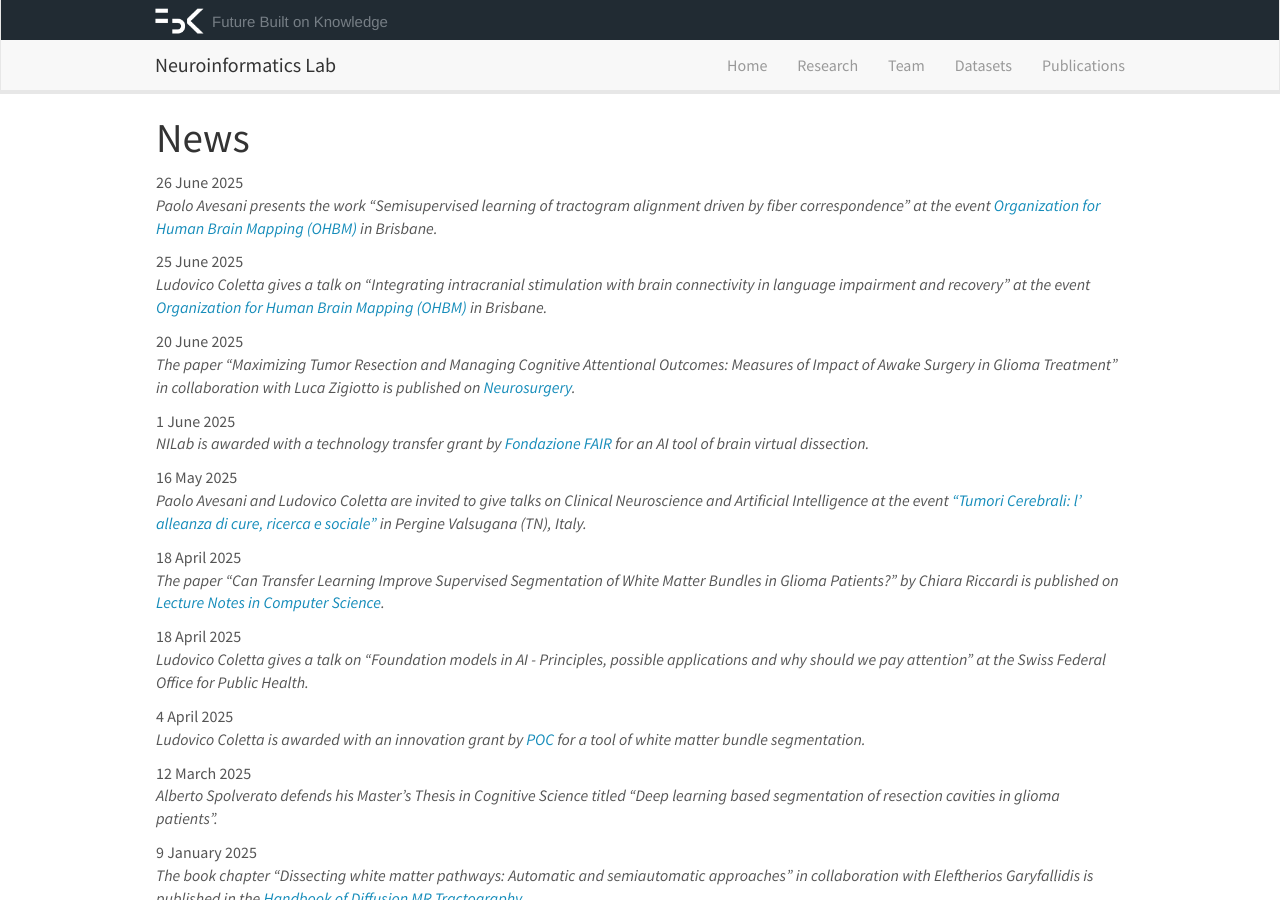
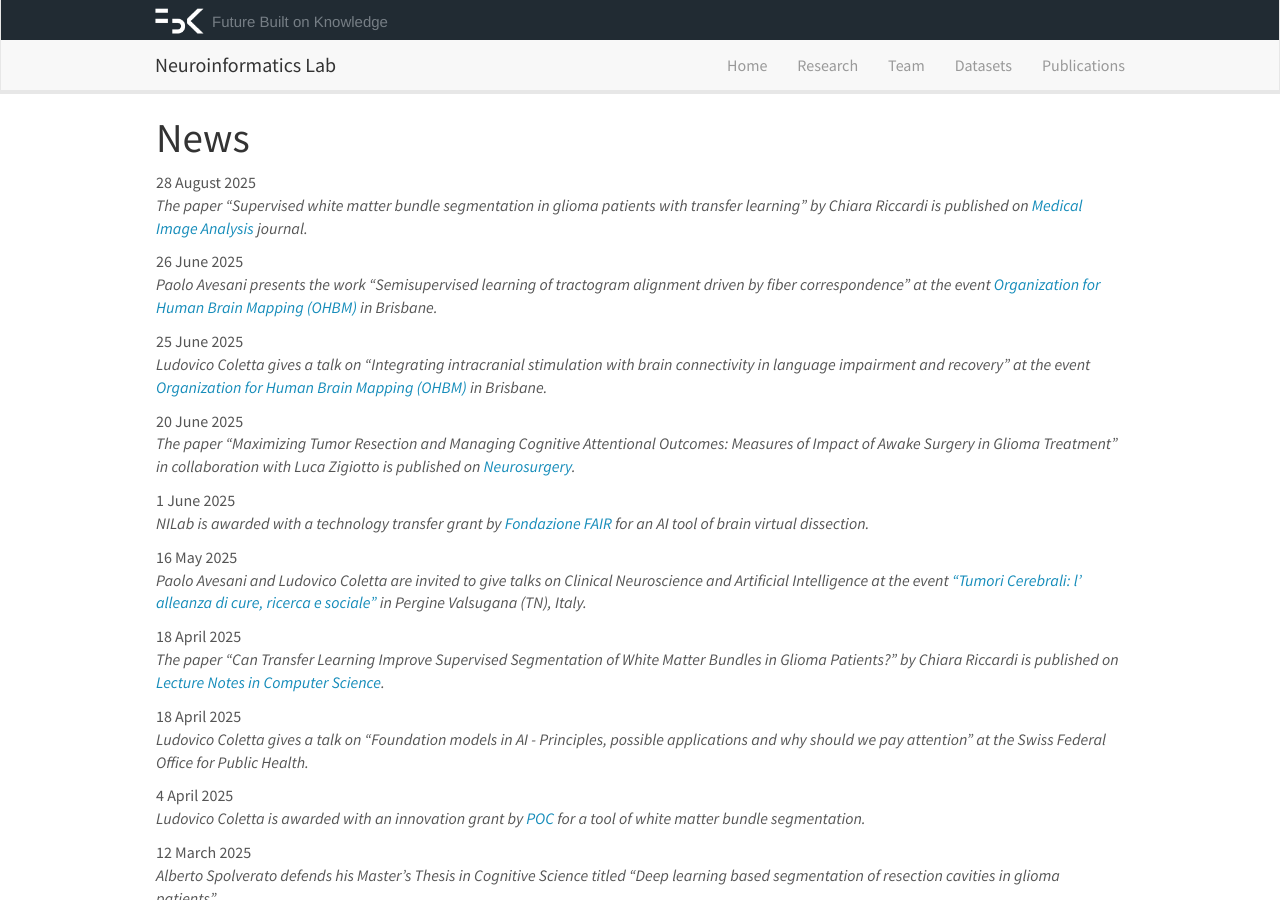
Before and after one commit to FBK-NILab/FBK-NILab.github.io, a Jekyll site: the page built from _pages/allnews.md, in a window 1280 px wide and 900 px high. Built offline with Jekyll 4.4.1, drawn with Linux system fonts in a browser that asks for light colours; nearby versions of some CDN libraries.

Commit message:
Update news.yml

```diff
--- a/_data/news.yml
+++ b/_data/news.yml
@@ -1,3 +1,7 @@
+- date: 28 August 2025
+  headline: |
+    The paper “Supervised white matter bundle segmentation in glioma patients with transfer learning” by Chiara Riccardi is published on <a href='https://doi.org/10.1016/j.media.2025.103766'>Medical Image Analysis</a> journal.
+
 - date: 26 June 2025
   headline: Paolo Avesani presents the work "Semisupervised learning of tractogram alignment driven by fiber correspondence" at the event <a href='https://www.humanbrainmapping.org/i4a/pages/index.cfm?pageid=4229'>Organization for Human Brain Mapping (OHBM)</a> in Brisbane.
 
```
